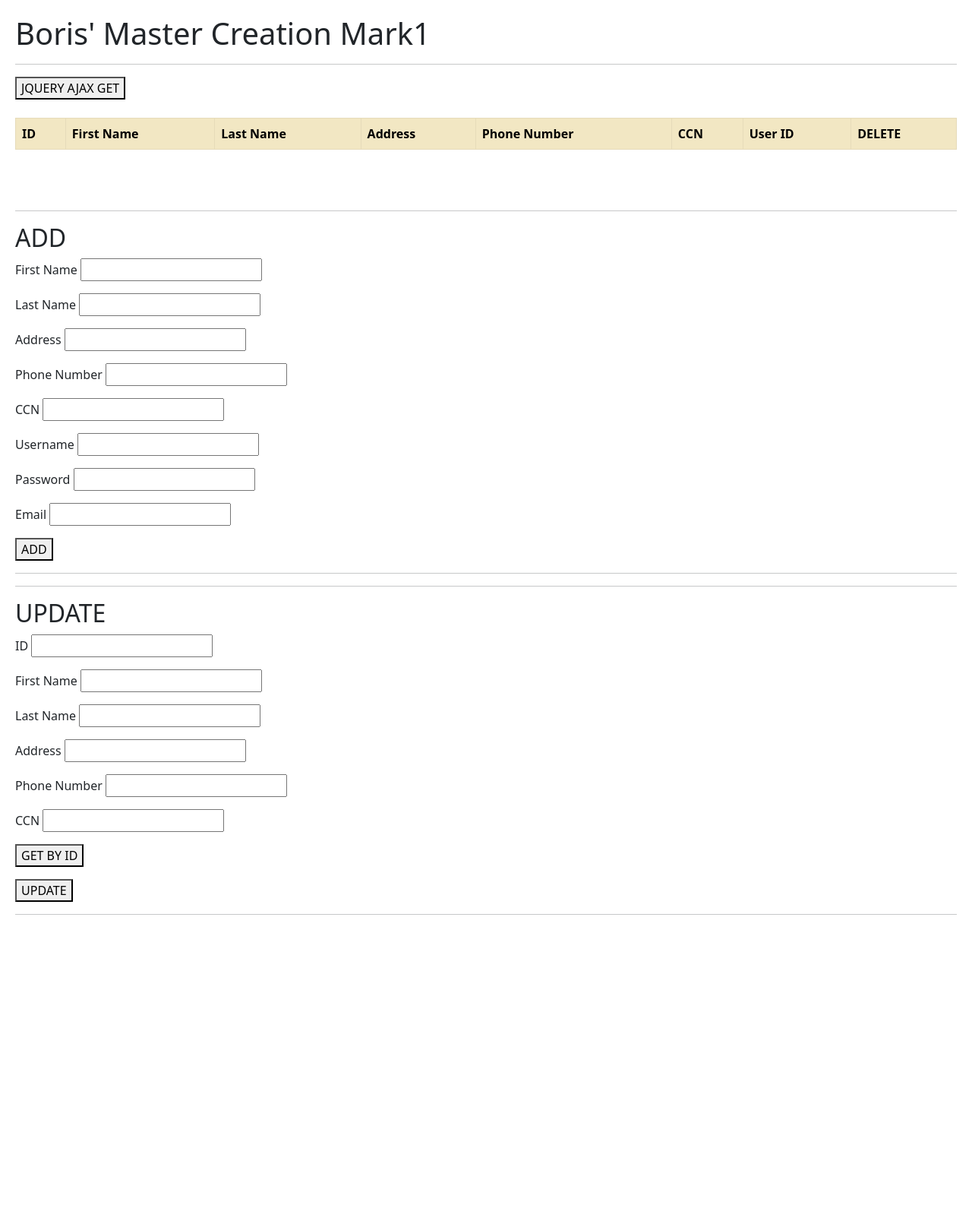
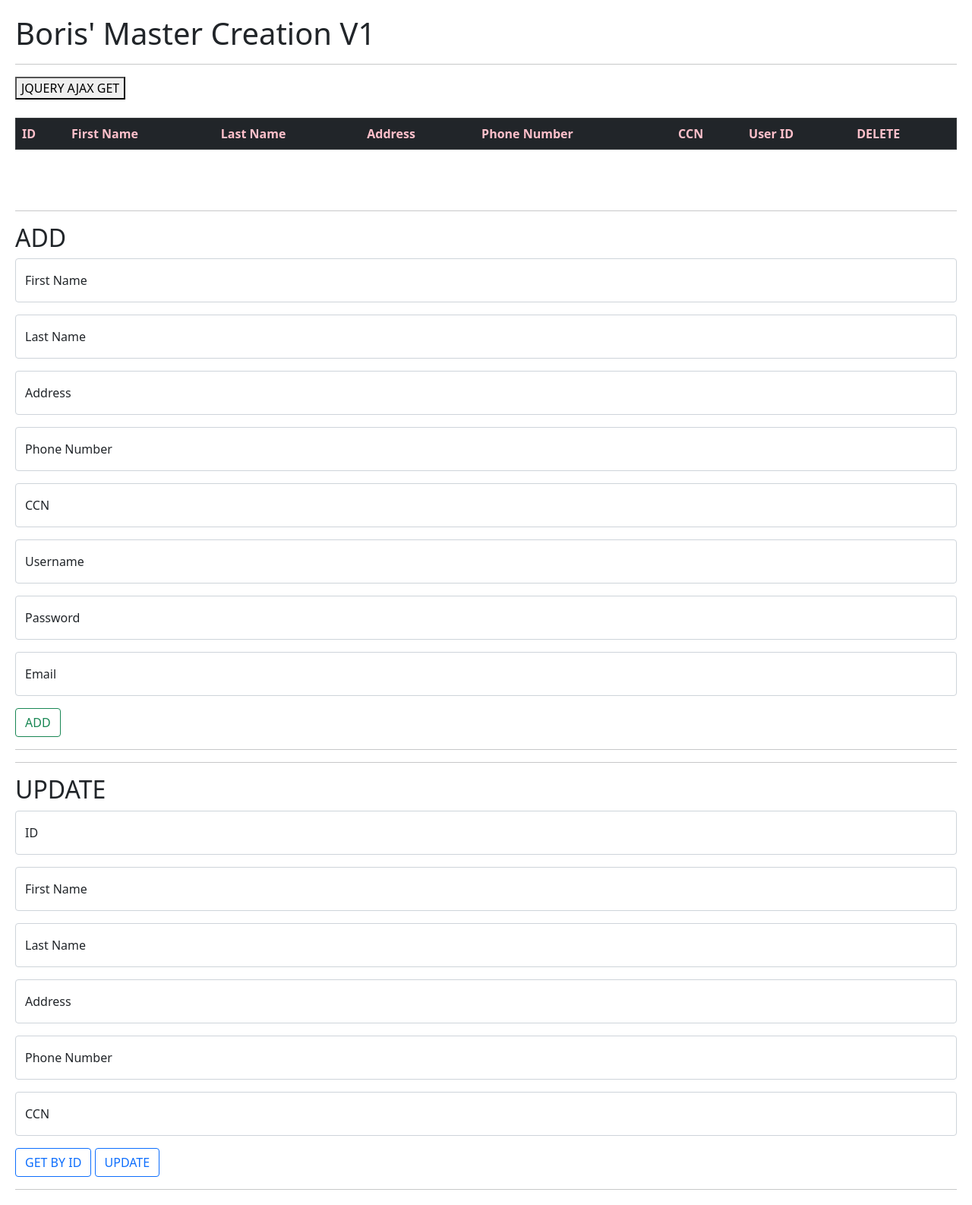
Before and after one commit to Musnik52/Final_proj, a Flask app: template templates/index.html in a window 1280 px wide. Shown: the whole page at 76% size. Before the commit the page ends 1204 px from the top, so only its background shows below. Run offline with Flask 2, Linux system fonts and the light colour scheme; the template is opened without the code that fills it, so the values that code supplies are empty; parts of the project's set-up code (start-up, migrations or seed data) failed here and were passed over.

Commit message:
Add files via upload

```diff
--- a/templates/index.html
+++ b/templates/index.html
@@ -16,13 +16,13 @@
     }
 </style>
 <body>
-    <h1 lass="">Boris' Master Creation Mark1</h1>
+    <h1 lass="">Boris' Master Creation V1</h1>
     <hr>
     <div >
         <button id="btn1">JQUERY AJAX GET</button>
     </div>
     <br />
-    <Table id="customers" border=1 style="padding:5px; color: green" cellpadding="7" class="table table-striped table-bordered table-warning">
+    <Table id="customers" border=1 style="padding:5px; color: pink" cellpadding="7" class="table table-dark table-hover">
     <tr>
         <th>ID</th>
         <th>First Name</th>
@@ -38,29 +38,71 @@
 
 <hr>
     <h2>ADD</h2>
-    <p>First Name <input type="text" id="txt_fname"></p>
-    <p>Last Name <input type="text" id="txt_lname"></p>
-    <p>Address <input type="text" id="txt_address"></p>
-    <p>Phone Number <input type="text" id="txt_phone"></p>
-    <p>CCN <input type="text" id="txt_ccn"></p>
-    <p>Username <input type="text" id="txt_username"></p>
-    <p>Password <input type="text" id="txt_password"></p>
-    <p>Email <input type="email" id="txt_email"></p>
-    <p><button onclick="add_customer()">ADD</button></p>
+    <div class="form-floating mb-3">
+        <input type="text" class="form-control" id="txt_fname" placeholder="What's your first name?">
+        <label for="floatingInput">First Name</label>
+    </div>
+    <div class="form-floating mb-3">
+        <input type="text" class="form-control" id="txt_lname" placeholder="What's your last name?">
+        <label for="floatingInput">Last Name</label>
+    </div>
+    <div class="form-floating mb-3">
+        <input type="text" class="form-control" id="txt_address" placeholder="Enter Address">
+        <label for="floatingInput">Address</label>
+    </div>
+    <div class="form-floating mb-3">
+        <input type="text" class="form-control" id="txt_phone" placeholder="Enter Phone Number">
+        <label for="floatingInput">Phone Number</label>
+    </div>
+    <div class="form-floating mb-3">
+        <input type="text" class="form-control" id="txt_ccn" placeholder="Enter Credit Card Number">
+        <label for="floatingInput">CCN</label>
+    </div>
+    <div class="form-floating mb-3">
+        <input type="text" class="form-control" id="txt_username" placeholder="Enter a unique username">
+        <label for="floatingInput">Username</label>
+    </div>
+    <div class="form-floating mb-3">
+        <input type="text" class="form-control" id="txt_password" placeholder="6-character-minimum">
+        <label for="floatingInput">Password</label>
+    </div>
+    <div class="form-floating mb-3">
+        <input type="email" class="form-control" id="txt_email" placeholder="name@example.com">
+        <label for="floatingInput">Email</label>
+    </div>
+    <p><button onclick="add_customer()" class="btn btn-outline-success">ADD</button></p>
 <hr>
 
 <hr>
     <h2>UPDATE</h2>
-    <p>ID <input type="number" id="txt_id_u"></p>
-    <p>First Name <input type="text" id="txt_fname_u"></p>
-    <p>Last Name <input type="text" id="txt_lname_u"></p>
-    <p>Address <input type="text" id="txt_address_u"></p>
-    <p>Phone Number <input type="text" id="txt_phone_u"></p>
-    <p>CCN <input type="text" id="txt_ccn_u"></p>
-    <p><button onclick="get_customer_by_id()">GET BY ID</button></p>
-    <p><button onclick="update_customer()">UPDATE</button></p>
+    <div class="form-floating mb-3">
+        <input type="number" class="form-control" id="txt_id_u" placeholder="What's your ID?">
+        <label for="floatingInput">ID</label>
+    </div>
+    <div class="form-floating mb-3">
+        <input type="text" class="form-control" id="txt_fname_u" placeholder="What's your first name?">
+        <label for="floatingInput">First Name</label>
+    </div>
+    <div class="form-floating mb-3">
+        <input type="text" class="form-control" id="txt_lname_u" placeholder="What's your last name?">
+        <label for="floatingInput">Last Name</label>
+    </div>
+    <div class="form-floating mb-3">
+        <input type="text" class="form-control" id="txt_address_u" placeholder="Enter Address">
+        <label for="floatingInput">Address</label>
+    </div>
+    <div class="form-floating mb-3">
+        <input type="text" class="form-control" id="txt_phone_u" placeholder="Enter Phone Number">
+        <label for="floatingInput">Phone Number</label>
+    </div>
+    <div class="form-floating mb-3">
+        <input type="text" class="form-control" id="txt_ccn_u" placeholder="Enter Credit Card Number">
+        <label for="floatingInput">CCN</label>
+    </div>
+    <div class="d-grid gap-2 d-md-block">
+        <button onclick="get_customer_by_id()" class="btn btn-outline-primary">GET BY ID</button>
+        <button onclick="update_customer()" class="btn btn-outline-primary">UPDATE</button>
+    </div>
 <hr>
-
-
 </body>
 </html>
```
Also changed, not shown: db_generator_producer.py (+4 -4 lines), 1 other file.
